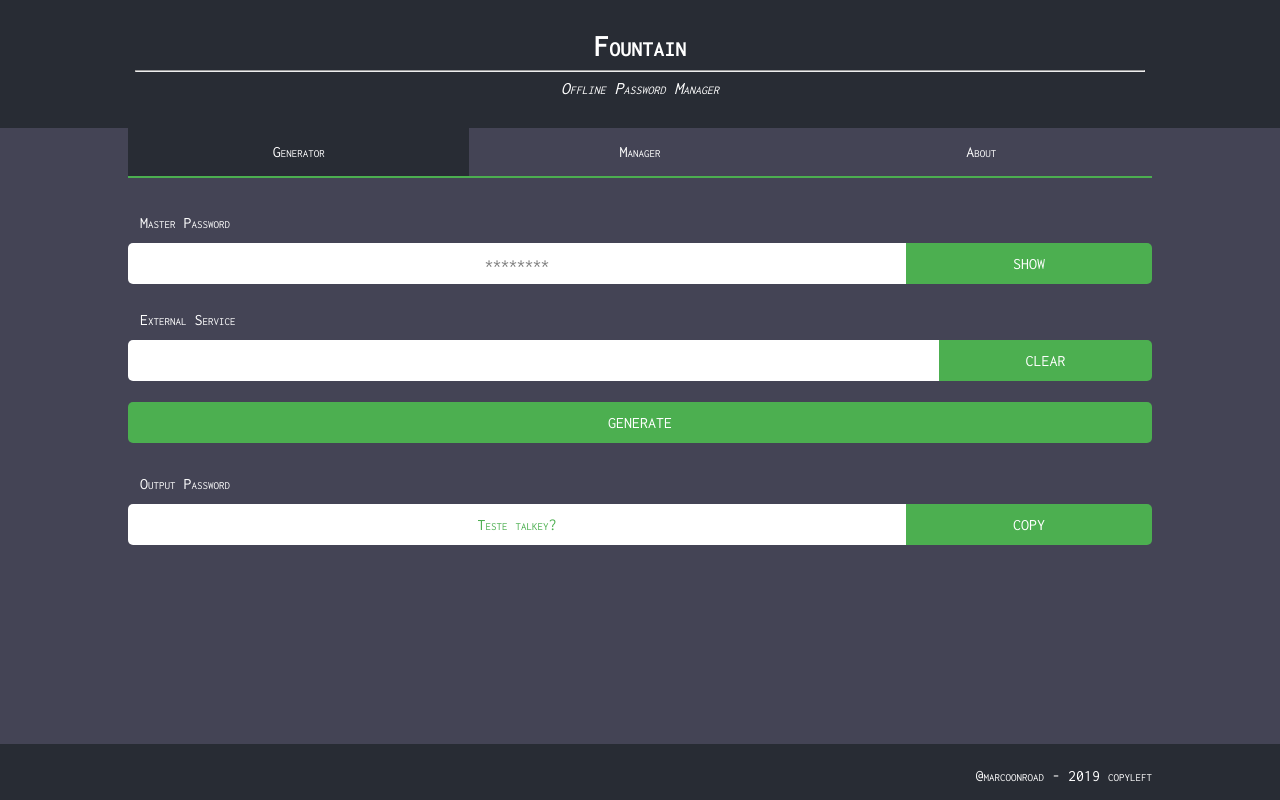
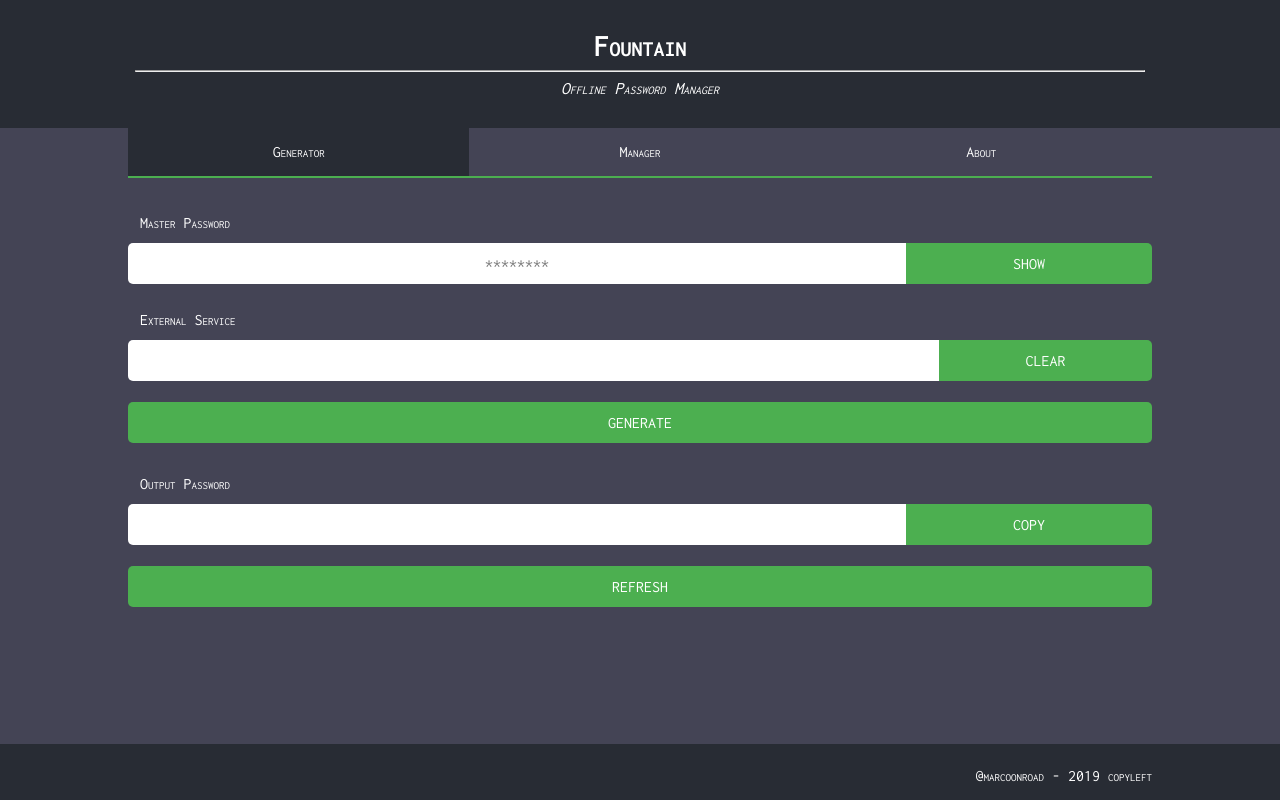
Before and after one commit to marcoonroad/rhizome-pass, a React (Create React App) app: page /generator in a window 1280 px wide. Built offline with nearby package versions, Linux system fonts and the light colour scheme.

Commit message:
ft: :star: adding refresh output pass feature through blacklist, still needs to sync the hash blacklist
Signed-off-by: Marco Aurélio da Silva <marcoonroad@gmail.com>

```diff
--- a/src/App.css
+++ b/src/App.css
@@ -70,6 +70,16 @@ button.form-component {
 button:hover {
   background-color: #4CAF50;
   font-weight: bold;
+}
+
+button:hover:disabled {
+  background-color: #4CAF50;
+  font-weight: normal;
+}
+
+*:disabled {
+  -webkit-filter: grayscale(50%) opacity(50%) blur(50%);
+  filter: grayscale(50%) opacity(50%) blur(50%);
 }
 
 .footer-text {
--- a/src/components/Output/index.tsx
+++ b/src/components/Output/index.tsx
@@ -62,6 +62,8 @@ const Output : React.FC<IOutput> = ({ value, className, label, labelId }) => {
     return navigator.clipboard.writeText(value)
   }
 
+  const disabled = !value
+
   return (
     <div className={`${className}`}>
       <Label htmlFor={labelId}>{label}</Label>
@@ -69,8 +71,10 @@ const Output : React.FC<IOutput> = ({ value, className, label, labelId }) => {
         <StyledOutput
           id={labelId}
           readOnly
+          disabled={disabled}
           value={value} />
         <Button
+          disabled={disabled}
           onClick={copyContent}>COPY</Button>
       </div>
     </div>
--- a/src/pages/Generator/index.tsx
+++ b/src/pages/Generator/index.tsx
@@ -2,6 +2,7 @@ import React from 'react'
 import styled from 'styled-components'
 
 import Crypto from '../../crypto'
+import Blacklist from '../../utils/blacklist'
 import Password from '../../components/Password'
 import Options from '../../components/Options'
 import Output from '../../components/Output'
@@ -43,11 +44,42 @@ const MainPage : React.FC = () => {
   const outputId = 'generated-password-id'
 
   const [current, update] = React.useState({
-    password: 'Teste talkey?'
+    password: '',
+    hashImage: '',
+    derivedKey: '',
+    saltAndData: '',
+    nonce: 0,
   })
 
   const masterPasswordRef = React.useRef<HTMLInputElement>(null)
   const serviceRef = React.useRef<HTMLInputElement>(null)
+
+  const computePass = (hashImage : string) => {
+    return Crypto.asBase64(hashImage)
+      .replace(/\//g, '')
+      .substr(0, 12)
+  }
+
+  const computePairs = async (data : string, salt : string, initialNonce = 0) => {
+    const derivedKey = await Crypto.pbkdf2(data, salt)
+    const blacklist = Blacklist.get()
+
+    let nonce = initialNonce
+    console.log('Trying the HMAC nonce: ' + nonce)
+    let hashImage = await Crypto.hmac('SHA-512', nonce.toString(), derivedKey)
+    let hexHashImage = Crypto.asHex(hashImage)
+
+    while (blacklist[ hexHashImage ]) {
+      nonce += 1
+      console.log('Trying the HMAC nonce: ' + nonce)
+      hashImage = await Crypto.hmac('SHA-512', nonce.toString(), derivedKey)
+      hexHashImage = Crypto.asHex(hashImage)
+    }
+
+    const newPassword = computePass(hashImage)
+
+    return { hashImage, newPassword, nonce, derivedKey }
+  }
 
   const generatePassword = async function (event : any) {
     event.preventDefault()
@@ -60,15 +92,28 @@ const MainPage : React.FC = () => {
       return
     }
 
-    const newPassword = Crypto.asBase64(await Crypto.pbkdf2(data, salt))
-      .replace(/\//g, '')
-      .substr(0, 12)
+    // no changes from form inputs since last operation?
+    const saltAndData = salt + ',' + data
+    const initialNonce = current.saltAndData === saltAndData ? current.nonce : undefined
 
-    update({ ...current, password: newPassword })
+    const { newPassword, hashImage, nonce, derivedKey } = await computePairs(data, salt, initialNonce)
+    update({ ...current, hashImage, password: newPassword, nonce, derivedKey, saltAndData })
   }
 
-  const refreshPassword = function (event : any) {
+  const refreshPassword = async function (event : any) {
     event.preventDefault()
+
+    if (current.hashImage && current.derivedKey) {
+      const nonce = current.nonce + 1
+      const hexHashImage = Crypto.asHex(current.hashImage)
+      console.log('Refreshing the new HMAC nonce: ' + nonce)
+      const hashImage = await Crypto.hmac('SHA-512', nonce.toString(), current.derivedKey)
+      const newPassword = computePass(hashImage)
+
+      Blacklist.add(hexHashImage)
+
+      update({ ...current, hashImage, password: newPassword, nonce })
+    }
   }
 
   return (
@@ -84,7 +129,8 @@ const MainPage : React.FC = () => {
       <Output value={current.password}
         labelId={outputId} label={'Output Password'}
         className={'form-component'}/><br/>
-      <Button onClick={refreshPassword} style={{display: 'none'}}
+      <Button onClick={refreshPassword}
+        disabled={!current.password}
         className={'form-component'}>REFRESH</Button>
     </Form>
   )
--- /dev/null
+++ b/src/utils/blacklist.ts
@@ -0,0 +1,46 @@
+import Storage from './storage'
+
+// === initialization =====================================
+const KEY = 'hash-blacklist'
+const blacklist = Storage.get(KEY)
+
+if (!blacklist) {
+  Storage.set(KEY, {})
+}
+// ========================================================
+
+/*
+const validate = (hashImage : string) => {
+
+}
+*/
+
+const add = (hashImage : string) => {
+  const blacklist = Storage.get(KEY)
+
+  blacklist[ hashImage ] = true
+
+  Storage.set(KEY, blacklist)
+}
+
+const get = () => Storage.get(KEY)
+
+const syncIn = (hashImages : string[]) => {
+  const blacklist = Storage.get(KEY)
+
+  for (let index = 0; index < hashImages.length; index += 1) {
+    const hashImage = hashImages[ index ]
+    blacklist[ hashImage ] = true
+  }
+
+  Storage.set(KEY, blacklist)
+}
+
+const syncOut = () => {
+  const blacklist = Storage.get(KEY)
+  const hashImages = Object.keys(blacklist)
+
+  return hashImages.join("\n")
+}
+
+export default { add, get, syncIn, syncOut }
--- /dev/null
+++ b/src/utils/storage.ts
@@ -0,0 +1,28 @@
+navigator.storage.persisted().then(async persisted => {
+  if (!persisted) {
+    await navigator.storage.persist()
+  }
+})
+
+const PREFIX = 'fountain-pass-'
+const storage = localStorage
+
+const set = (key : string, value : any) => {
+  if (value === null || value === undefined) {
+    storage.removeItem(PREFIX + key)
+  } else {
+    storage.setItem(PREFIX + key, JSON.stringify(value))
+  }
+}
+
+const get = (key : string) => {
+  const result = storage.getItem(PREFIX + key)
+
+  if (typeof result === 'string') {
+    return JSON.parse(result)
+  }
+
+  return null
+}
+
+export default { get, set }
```
